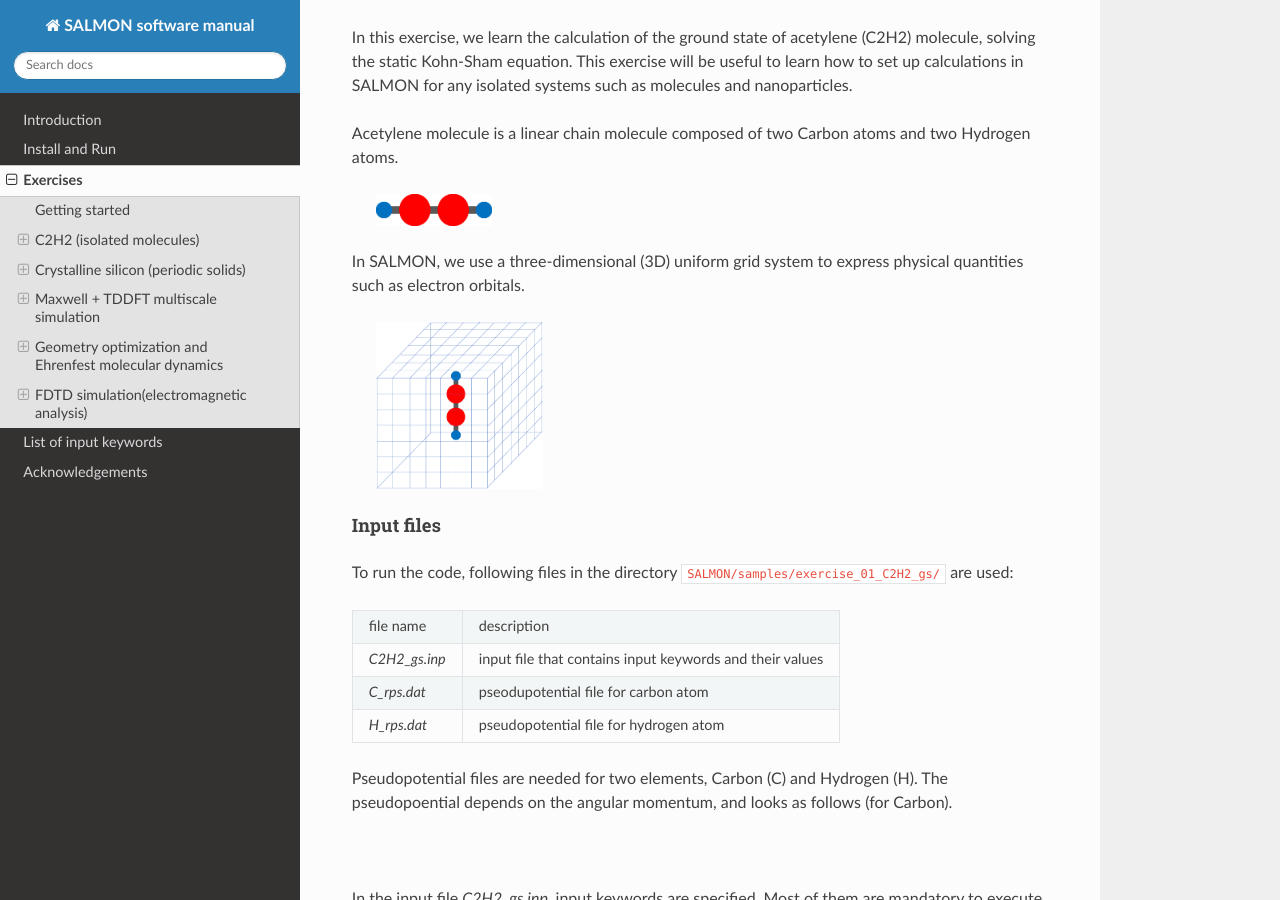
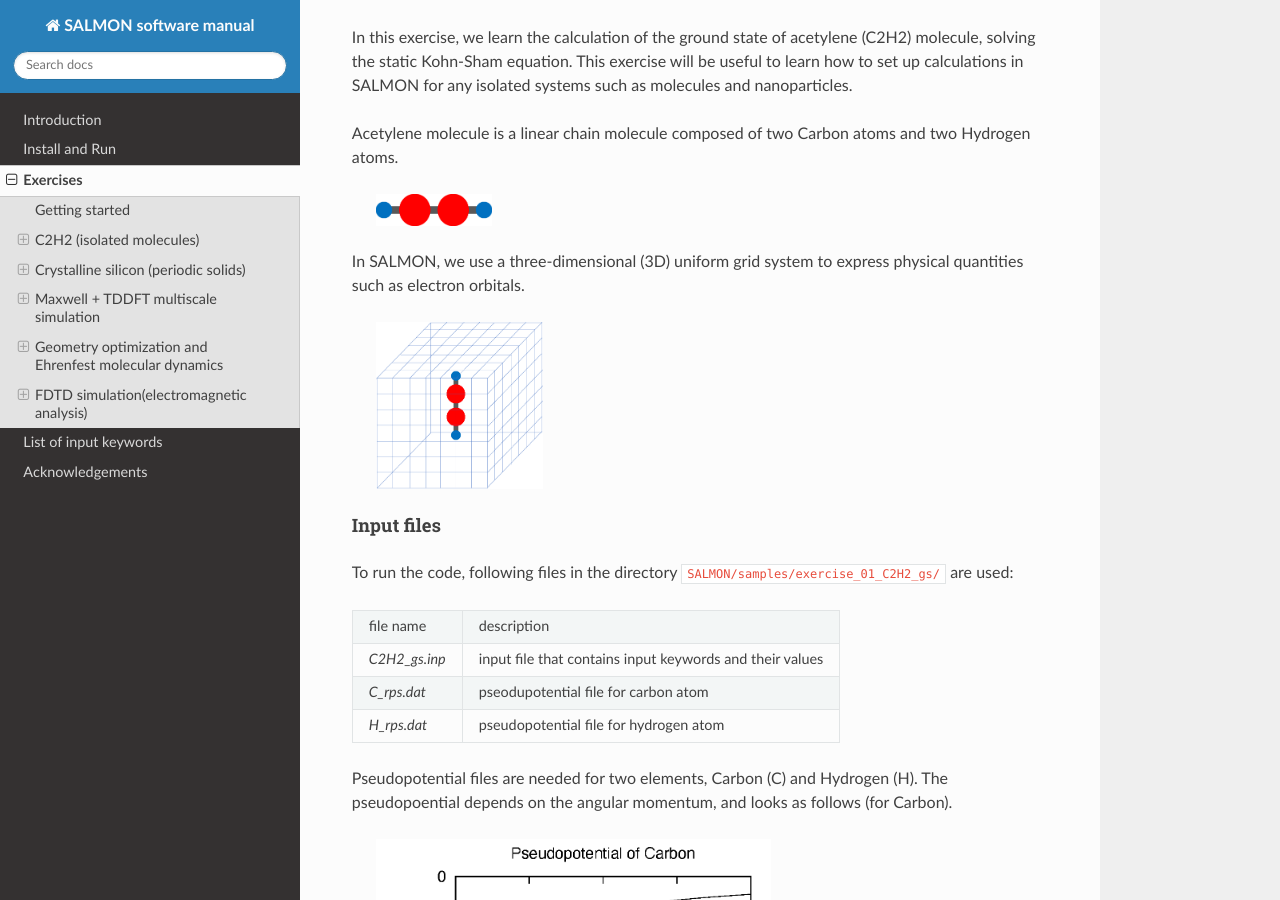
Before and after one commit to SALMON-TDDFT/SALMON-DOCS, a Sphinx documentation site: the page built from source/exercises.rst, in a window 1280 px wide and 900 px high, scrolled down 1545 px. Built offline with Sphinx 7.4.7 and the Read the Docs theme 2.0.0, drawn with Linux system fonts in a browser that asks for light colours; formulas are drawn with MathJax 3.

Commit message:
Update exercises.rst

```diff
--- a/source/exercises.rst
+++ b/source/exercises.rst
@@ -130,7 +130,7 @@ Pseudopotential files are needed for two elements, Carbon (C) and Hydrogen (H).
 The pseudopoential depends on the angular momentum, and looks as follows (for Carbon).
 
   .. image:: images/C_rps_pot.png
-     :scale: 0%
+     :scale: 40%
 
 
 In the input file *C2H2_gs.inp*, input keywords are specified.
```
